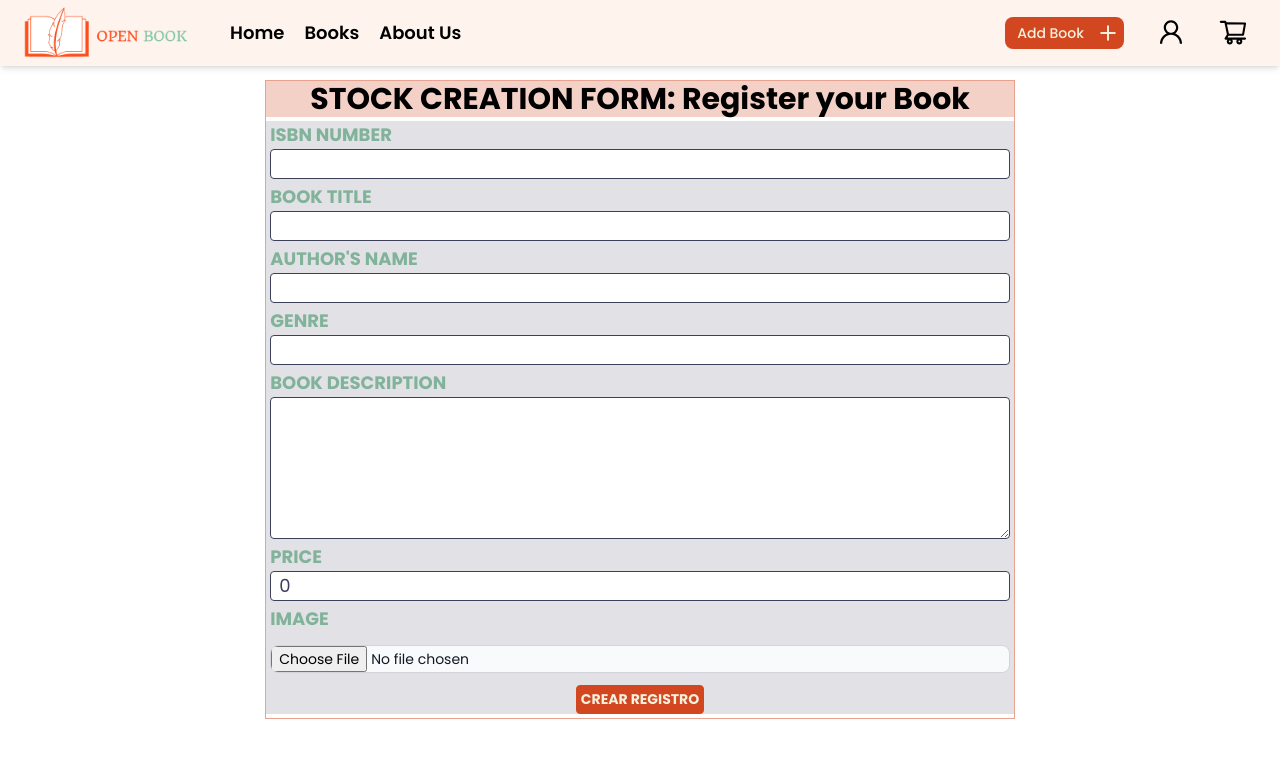
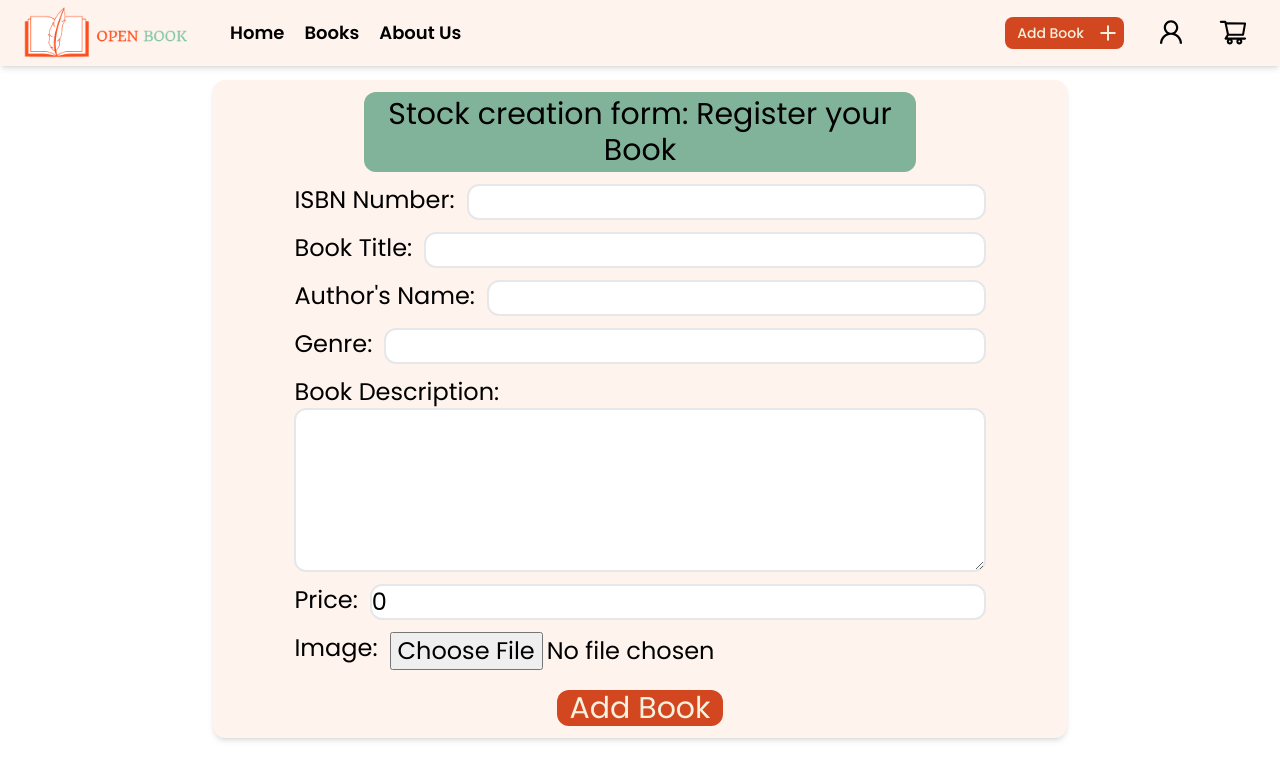
Before and after one commit to openbookpf/open-book-front, a React (Vite) app: page /create_book in a window 1280 px wide. Shown: the top 780 px of the page. Built offline with nearby package versions, Linux system fonts and the light colour scheme; a web font is replaced by a local one.

Commit message:
Estilos form creacion y tabla de stock

```diff
--- a/src/views/AdminStock/AdminStockForm.jsx
+++ b/src/views/AdminStock/AdminStockForm.jsx
@@ -3,6 +3,8 @@ import axios from "axios";
 import NotBookFound from "./NotBookFound";
 import LoadingStockComponent from "../LoadingStock/LoadingStockComponent";
 import { Link } from "react-router-dom";
+import { IoIosSave } from "react-icons/io";
+import { BsFillPencilFill } from "react-icons/bs";
 
 const AdminStockForm = () => {
     const [allBooks, setAllBooks] = React.useState(null);
@@ -40,22 +42,20 @@ const AdminStockForm = () => {
     };
 
     return filteredBooks && allBooks?.length ? (
-    <div className="container w-2/3 p mx-auto mt-20">
+        <div className="container w-2/3 p mx-auto mt-20 rounded-xl">
             <div>
-        <div className="w-full flex justify-center items-center bg-orange-0 bg-opacity-25">
-          <h5 className="w-fit px-11 text-black font-bold">
-            STOCK MANAGEMENT CONTROL PANEL
-          </h5>
+                <div className="flex justify-center bg-cyan-0 rounded-xl mb-2">
+                    <h5 className="w-fit px-11 text-black">Stock Management Control Panel</h5>
                 </div>
-        <div className="flex flex-row justify-start border-2">
+                <div className="flex flex-row justify-start mb-2">
                     <label
-            className="w-1/8 text-lg text-black px-2 font-bold flex align-center justify-center items-center"
+                        className="w-1/8 text-lg font-bold text-black px-2 flex align-center justify-center items-center"
                         htmlFor="ISBN"
                     >
-            SEARCH BY ISBN NUMBER
+                        Search by ISBN number
                     </label>
                     <input
-            className="w-1/4 border-2 border-blue-0 rounded-lg text-base px-2 text-blue-0 border-opacity-50"
+                        className="w-1/4 border-2 border-blue-0 rounded-lg text-base px-2 text-blue-0 border-opacity-50 mr-4"
                         htmlFor="ISBN"
                         name="ISBN"
                         type="text"
@@ -64,24 +64,23 @@ const AdminStockForm = () => {
                         autoComplete="off"
                     />
                     <span className="w-1/8 text-lg text-black px-2 font-bold flex align-center justify-center items-center">
-            CREATE ENTRY
+                        Create Entry
                     </span>
-          <button
-            className="flex align-center justify-center items-center"
-            title="Crear Nuevo Registro"
-          >
-            <Link to={"/create_book"}>💾</Link>
+                    <button className="flex align-center justify-center items-center" title="Crear Nuevo Registro">
+                        <Link to={"/create_book"}>
+                            <IoIosSave className="text-orange-0" />
+                        </Link>
                     </button>
                 </div>
 
-        <table className="table-fixed border-separate border">
-          <thead>
-            <tr className="px-2 text-lg bg-blue-0">
-              <th className="w-1/12">ITEM</th>
-              <th className="w-1/6">ISBN NUMBER</th>
-              <th className="w-2/4">BOOK TITLE</th>
-              <th className="w-1/12">STOCK NUMBER</th>
-              <th className="w-1/6">STATUS</th>
+                <table className="table-fixed rounded-xl bg-[#fef3ed]">
+                    <thead className="bg-cyan-0">
+                        <tr className="px-2 text-lg">
+                            <th className="w-1/12">Item</th>
+                            <th className="w-1/6">ISBN Number</th>
+                            <th className="w-2/4">Book Title</th>
+                            <th className="w-1/12">Stock Number</th>
+                            <th className="w-1/6">Status</th>
                         </tr>
                     </thead>
                     <tbody>
@@ -95,9 +94,7 @@ const AdminStockForm = () => {
                                         }`}
                                         key={index + 1}
                                     >
-                    <td className="flex align-center justify-center content-center">
-                      {index + 1}
-                    </td>
+                                        <td className="flex align-center justify-center content-center">{index + 1}</td>
 
                                         <td>{book.ISBN}</td>
 
@@ -111,12 +108,12 @@ const AdminStockForm = () => {
                                             />
 
                                             <button
-                        className="border border-blue-0 rounded px-1/6 py-1/6 bg-blue-0 h-5 w-5"
+                                                className="px-1/6 py-1/6 h-5 w-5 ml-2"
                                                 name={book.ISBN}
                                                 onClick={handleEditStockAmount}
                                                 title="Editar Cantidad"
                                             >
-                        ✏️
+                                                <BsFillPencilFill />
                                             </button>
                                         </td>
 
@@ -132,12 +129,12 @@ const AdminStockForm = () => {
                                             </select>
 
                                             <button
-                        className="border border-blue-0 rounded px-1/6 py-1/6 bg-blue-0 h-5 w-5"
+                                                className="px-1/6 py-1/6 h-5 w-5 ml-2"
                                                 name={book.ISBN}
                                                 onClick={handleEditStockAmount}
                                                 title="Editar Cantidad"
                                             >
-                        ✏️
+                                                <BsFillPencilFill />
                                             </button>
                                         </td>
                                     </tr>
--- a/src/views/CreateBook/CreateBookForm.jsx
+++ b/src/views/CreateBook/CreateBookForm.jsx
@@ -69,142 +69,109 @@ const CreateBookForm = () => {
     };
 
     return (
-    <div className="mx-auto mt-20">
-      <form
-        className="container border border-orange-0 border-opacity-50"
-        action="submit"
-      >
-        <div className="w-full flex justify-center items-center bg-orange-0 bg-opacity-25">
-          <h5 className="w-fit px-11 text-black font-bold">
-            STOCK CREATION FORM: Register your Book
+        <div className="mt-20 flex justify-center">
+            <form className="w-4/6 bg-[#fef3ed] shadow-md rounded-xl p-3" action="submit">
+                <div className="flex justify-center">
+                    <h5 className="text-3xl text-center bg-cyan-0 w-4/6 py-1 rounded-xl">
+                        Stock creation form: Register your Book
                     </h5>
                 </div>
 
-        <div className="bg-blue-0 bg-opacity-15">
+                <div className="flex flex-col items-center text-2xl">
                     {/* ISBN INPUT FIELD */}
-          <div className="flex flex-col align-center items-center justify-center mx-1 my-1">
-            <label
-              className="w-full text-lg text-cyan-0 font-bold"
-              htmlFor="ISBN"
-            >
-              ISBN NUMBER
+                    <div className="w-5/6 flex mt-3">
+                        <label className="mr-3" htmlFor="ISBN">
+                            ISBN Number:
                         </label>
                         <input
-              className="border border-blue-0 rounded w-full text-lg text-blue-0 px-2"
                             name="ISBN"
                             type="text"
                             autoComplete="off"
                             value={bookData.ISBN}
                             onChange={handleDataChange}
+                            className="rounded-xl border-2 grow"
                         />
                     </div>
                     {/* BOOK TITLE INPUT FIELD */}
-          <div className="flex flex-col align-center items-center justify-center mx-1 my-1">
-            <label
-              className="w-full text-lg text-cyan-0 font-bold"
-              htmlFor="book_title"
-            >
-              BOOK TITLE
+                    <div className="w-5/6 flex mt-3">
+                        <label className=" mr-3" htmlFor="book_title">
+                            Book Title:
                         </label>
                         <input
-              className="border border-blue-0 rounded w-full text-lg text-blue-0 px-2"
                             name="book_title"
                             type="text"
                             autoComplete="off"
                             value={bookData.book_title}
                             onChange={handleDataChange}
+                            className="rounded-xl border-2 grow"
                         />
                     </div>
                     {/* AUTHOR'S NAME FIELD */}
-          <div className="flex flex-col align-center items-center justify-center mx-1 my-1">
-            <label
-              className="w-full text-lg text-cyan-0 font-bold"
-              htmlFor="author"
-            >
-              {"AUTHOR'S NAME"}
+                    <div className="w-5/6 flex mt-3">
+                        <label className="mr-3" htmlFor="author">
+                            {"Author's Name:"}
                         </label>
                         <input
-              className="border border-blue-0 rounded w-full text-lg text-blue-0 px-2"
                             name="author"
                             type="text"
                             autoComplete="off"
                             value={bookData.author}
                             onChange={handleDataChange}
+                            className="rounded-xl border-2 grow"
                         />
                     </div>
 
                     {/* GENRE FIELD */}
-          <div className="flex flex-col align-center items-center justify-center mx-1 my-1">
-            <label
-              className="w-full text-lg text-cyan-0 font-bold"
-              htmlFor="genre"
-            >
-              GENRE
+                    <div className="w-5/6 flex mt-3">
+                        <label className="mr-3" htmlFor="genre">
+                            Genre:
                         </label>
                         <input
-              className="border border-blue-0 rounded w-full text-lg text-blue-0 px-2"
                             name="genre"
                             type="text"
                             autoComplete="off"
                             value={bookData.genre}
                             onChange={handleDataChange}
+                            className="rounded-xl border-2 grow"
                         />
                     </div>
                     {/* BOOK'S DESCRIPTION FIELD */}
-          <div className="flex flex-col align-center items-center justify-center mx-1 my-1">
-            <label
-              className="w-full text-lg text-cyan-0 font-bold"
-              htmlFor="book_description"
-            >
-              BOOK DESCRIPTION
-            </label>
+                    <div className="flex flex-col w-5/6 mt-3">
+                        <label htmlFor="book_description">Book Description:</label>
                         <textarea
-              className="border border-blue-0 rounded w-full text-lg text-blue-0 px-2"
                             name="book_description"
                             type="text"
                             autoComplete="off"
                             rows="5"
                             value={bookData.book_description}
                             onChange={handleDataChange}
+                            className="rounded-xl border-2"
                         />
                     </div>
                     {/* PRICE FIELD */}
-          <div className="flex flex-col align-center items-center justify-center mx-1 my-1">
-            <label
-              className="w-full text-lg text-cyan-0 font-bold"
-              htmlFor="price"
-            >
-              PRICE
+                    <div className="w-5/6 flex mt-3">
+                        <label className="mr-3" htmlFor="price">
+                            Price:
                         </label>
                         <input
-              className="border border-blue-0 rounded w-full text-lg text-blue-0 px-2"
                             name="price"
                             type="number"
                             autoComplete="off"
                             value={bookData.price}
                             onChange={handleDataChange}
+                            className="rounded-xl border-2 grow"
                         />
                     </div>
-          <div className="flex flex-col align-center items-center justify-center mx-1 my-1">
-            <label
-              className="w-full text-lg text-cyan-0 font-bold"
-              htmlFor="book_cover"
-            >
-              IMAGE
+                    <div className="w-5/6 flex mt-3">
+                        <label className="mr-3" htmlFor="book_cover">
+                            Image:{" "}
                         </label>
-            <input
-              className="flexblock w-full text-sm text-gray-900 border border-gray-300 rounded-lg cursor-pointer bg-gray-50 dark:text-gray-400 focus:outline-none dark:bg-gray-700 dark:border-gray-600 dark:placeholder-gray-400 my-3"
-              type="file"
-              onChange={handleFileChange}
-            />
-            <button
-              className="text-sm/[19px] font-bold text-white-0 border border-orange-0 py-1 px-1 rounded bg-orange-0"
-              onClick={handleUpload}
-            >
-              CREAR REGISTRO
-            </button>
+                        <input type="file" onChange={handleFileChange} />
                         <img src={selectedFile} alt="" />
                     </div>
+                    <button className="mt-5 text-3xl bg-orange-0 px-3 rounded-xl text-white-0 duration-200 hover:scale-105 hover:bg-[#D48620]">
+                        Add Book
+                    </button>
                 </div>
             </form>
         </div>
--- a/src/views/LoadingStock/LoadingStockComponent.jsx
+++ b/src/views/LoadingStock/LoadingStockComponent.jsx
@@ -5,7 +5,7 @@ const LoadingStockComponent = () => {
         <div className="container mx-auto mt-20">
             <div className="flex flex-col justify-center items-center content-center mx-auto mt-20">
                 <img className="w-1/6" src={loadingImageBook} alt="LOADING-BOOK" />
-        <h5>LOADING...</h5>
+                <h5>Loading...</h5>
             </div>
         </div>
     );
```
Lines whose indentation alone changed are shown as unchanged.
